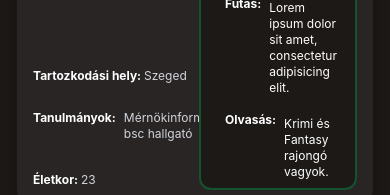
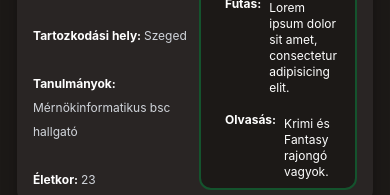
Before and after one commit to CsabaAndi/csabaandi.github.io, a React (Create React App) app: page / in a window 390 px wide. Shown: the part 673-868 px from the top of the page. Built offline with nearby package versions, Linux system fonts and the light colour scheme.

Commit message:
[UI] list studies text visible properly now on small screens

```diff
--- a/src/components/About/About.tsx
+++ b/src/components/About/About.tsx
@@ -29,7 +29,7 @@ function AboutMe() {
                                             <span className='text-xs font-bold text-white sm:text-sm'>Tartozkodási hely: </span>
                                             <span className='text-xs text-gray-300 sm:text-sm'>Szeged</span>
                                         </li>
-                                        <li className='flex gap-x-2'>
+                                        <li className='gap-x-2 flex-none sm:flex'>
                                             <span className='text-xs font-bold text-white sm:text-sm'>Tanulmányok: </span>
                                             <span className='text-xs text-gray-300 sm:text-sm'>Mérnökinformatikus bsc hallgató</span>
                                         </li>
```
